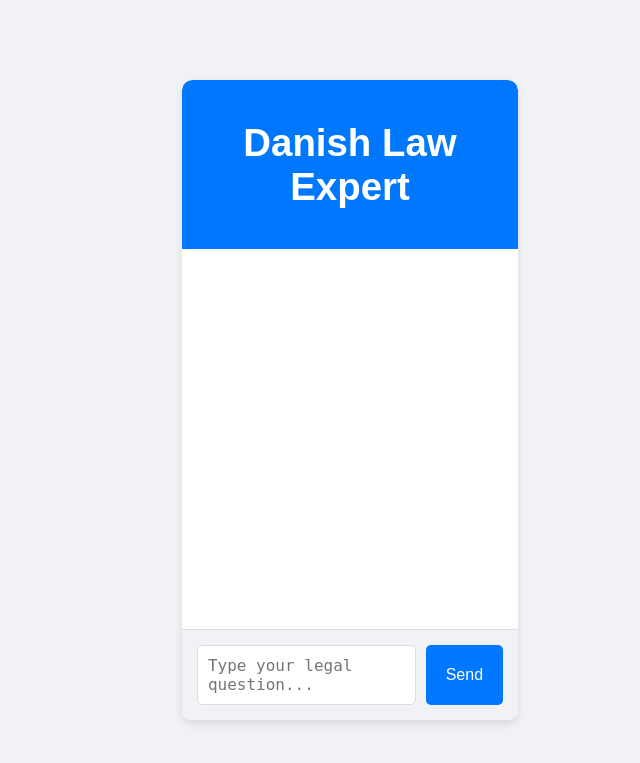
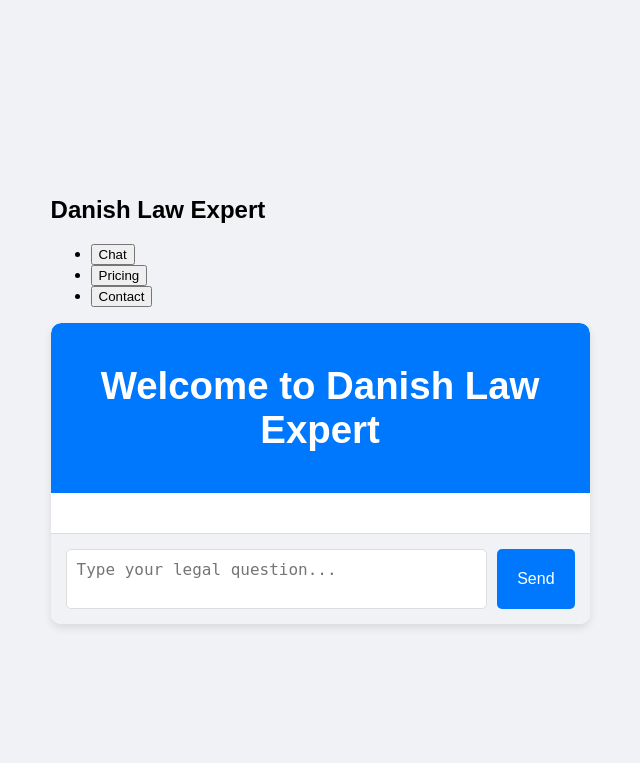
Before and after one commit to sebspetersen/danish-law-gpt, a Flask app: page / in a window 1280 px wide. Shown: the top 763 px of the page, without its empty margins (290-930 px from the left). Run offline with Flask 2, Linux system fonts and the light colour scheme.

Commit message:
Update index.html

```diff
--- a/templates/index.html
+++ b/templates/index.html
@@ -7,9 +7,18 @@
     <title>Danish Law Expert Chat</title>
 </head>
 <body>
+    <div class="app-container">
+        <div class="sidebar">
+            <h2>Danish Law Expert</h2>
+            <ul>
+                <li><button class="nav-button active">Chat</button></li>
+                <li><button class="nav-button">Pricing</button></li>
+                <li><button class="nav-button">Contact</button></li>
+            </ul>
+        </div>
         <div class="chat-container">
             <div class="chat-header">
-            <h1>Danish Law Expert</h1>
+                <h1>Welcome to Danish Law Expert</h1>
             </div>
             <div id="chat-box" class="chat-box">
                 <!-- Messages will be dynamically appended here -->
@@ -17,6 +26,7 @@
             <div class="chat-input-container">
                 <textarea id="question" placeholder="Type your legal question..." rows="2"></textarea>
                 <button id="send-button">Send</button>
+            </div>
         </div>
     </div>
 
```
Lines whose indentation alone changed are shown as unchanged.
